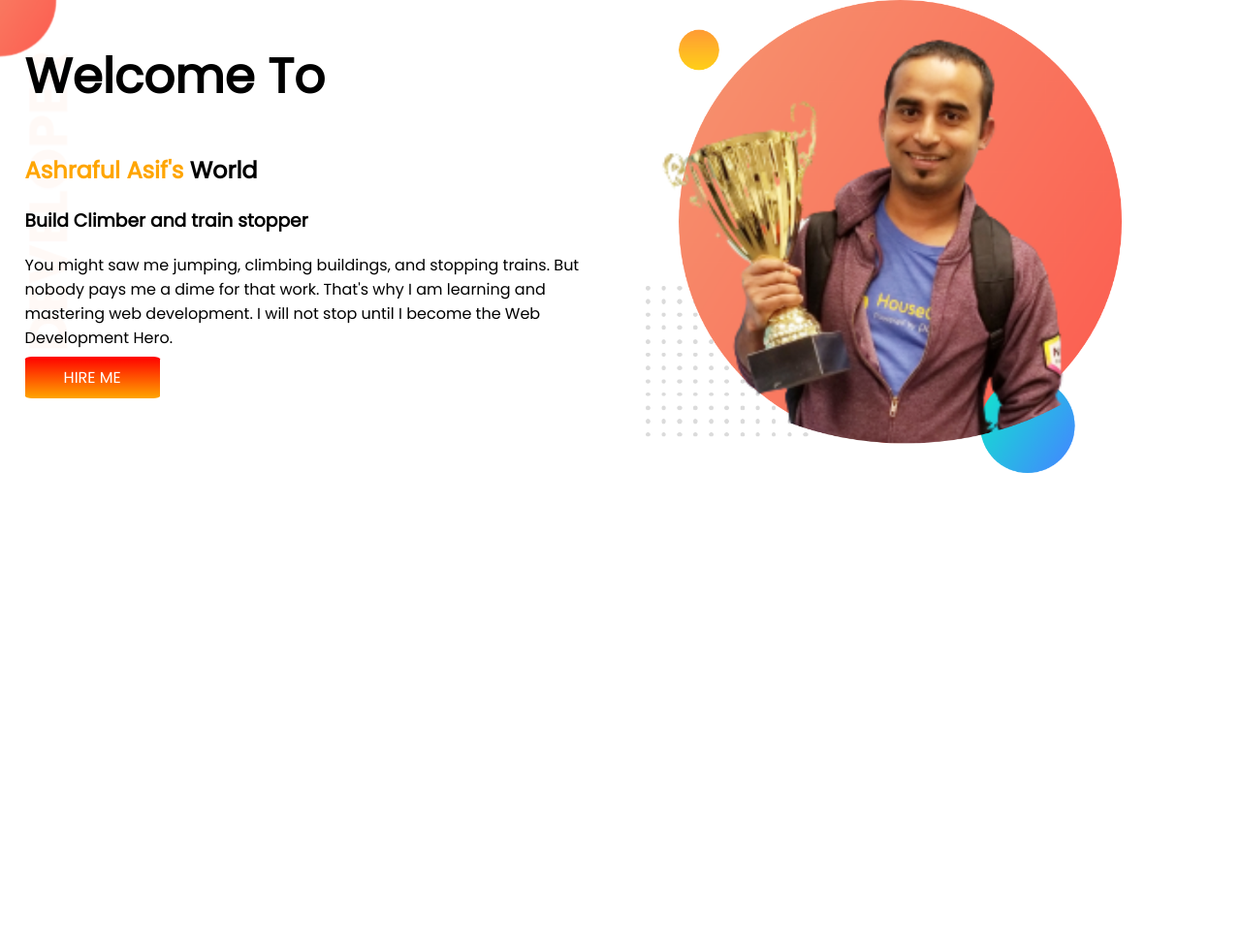
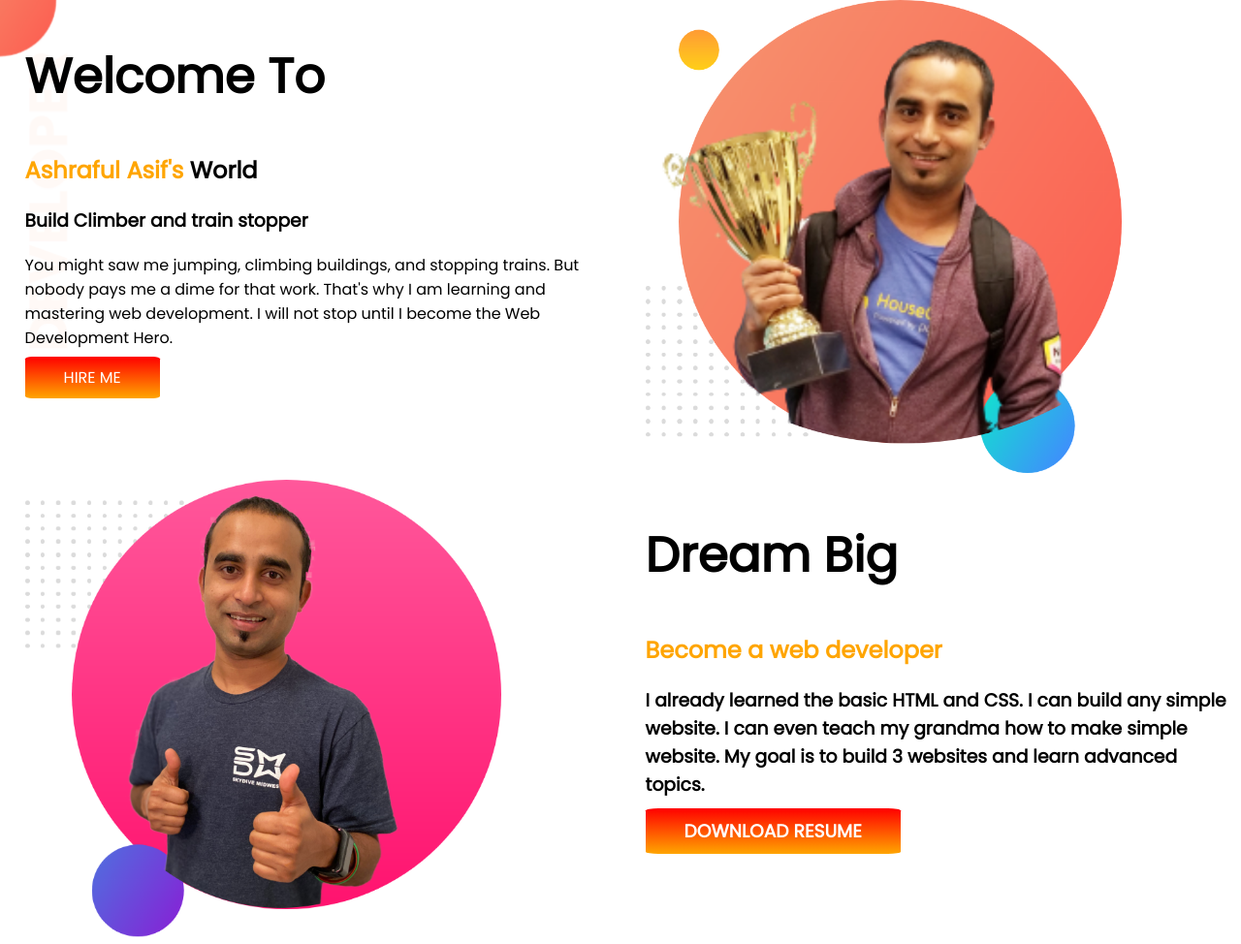
Before and after one commit to ashupa1416/developer-portfolio, a plain HTML site: page index.html in a window 1280 px wide. Shown: the whole page at 97% size. Before the commit the page ends 800 px from the top, so only its background shows below. Drawn offline with Linux system fonts and the light colour scheme.

Commit message:
dream-big

```diff
--- a/index.html
+++ b/index.html
@@ -31,6 +31,24 @@
 
     </section>
 
+    <section class="flexible-container dream-banner">
+
+
+        <div class="half-width">
+            <img src="images/jhankar2.png" alt="">
+        </div>
+        <div class="half-width">
+            <h1> Dream Big</h1>
+            <h2><span class="orange-color">Become a web developer</span></h2>
+            <h3>I already learned the basic HTML and CSS. I can build any simple website. I can even teach my grandma
+                how to make simple website. My goal is to build 3 websites and learn advanced topics.
+                </p>
+                <a href="https://programminghero1.github.io/developer-portfolio/" class="link-button">DOWNLOAD
+                    RESUME</a>
+        </div>
+
+    </section>
+
 
 </body>
 
--- a/style.css
+++ b/style.css
@@ -36,3 +36,9 @@ h1 {
     border-radius: 5%;
     color: white;
 }
+
+.dream-big {
+    background-image: url(images/dream-bg.png);
+    background-repeat: no-repeat;
+    background-position: right;
+}
```
